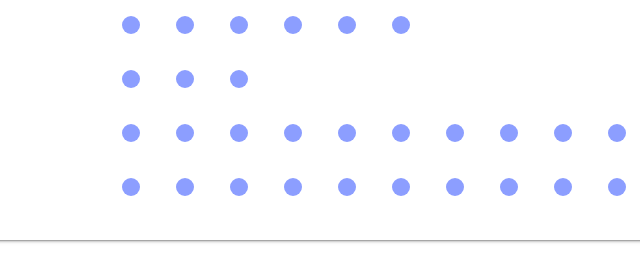
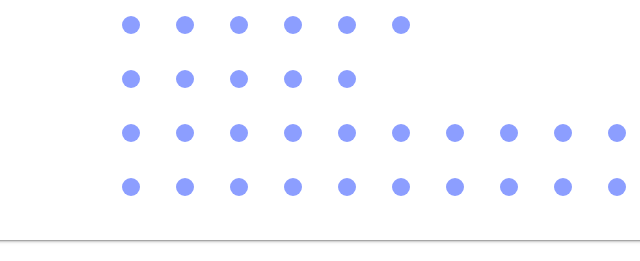
Before and after one commit to mihail-yankovskyi/mihail-yankovskyi.github.io, a plain HTML site: page index.html in a window 1280 px wide. Shown: the part 1992-2253 px from the top of the page, 287-927 px from the left. Drawn offline with Linux system fonts and the light colour scheme.

Commit message:
feat(indexHtml): increased german language level

```diff
--- a/index.html
+++ b/index.html
@@ -298,6 +298,8 @@
               <span class="level"></span>
               <span class="level"></span>
               <span class="level"></span>
+              <span class="level"></span>
+              <span class="level"></span>
             </div>
           </div>
 
```
